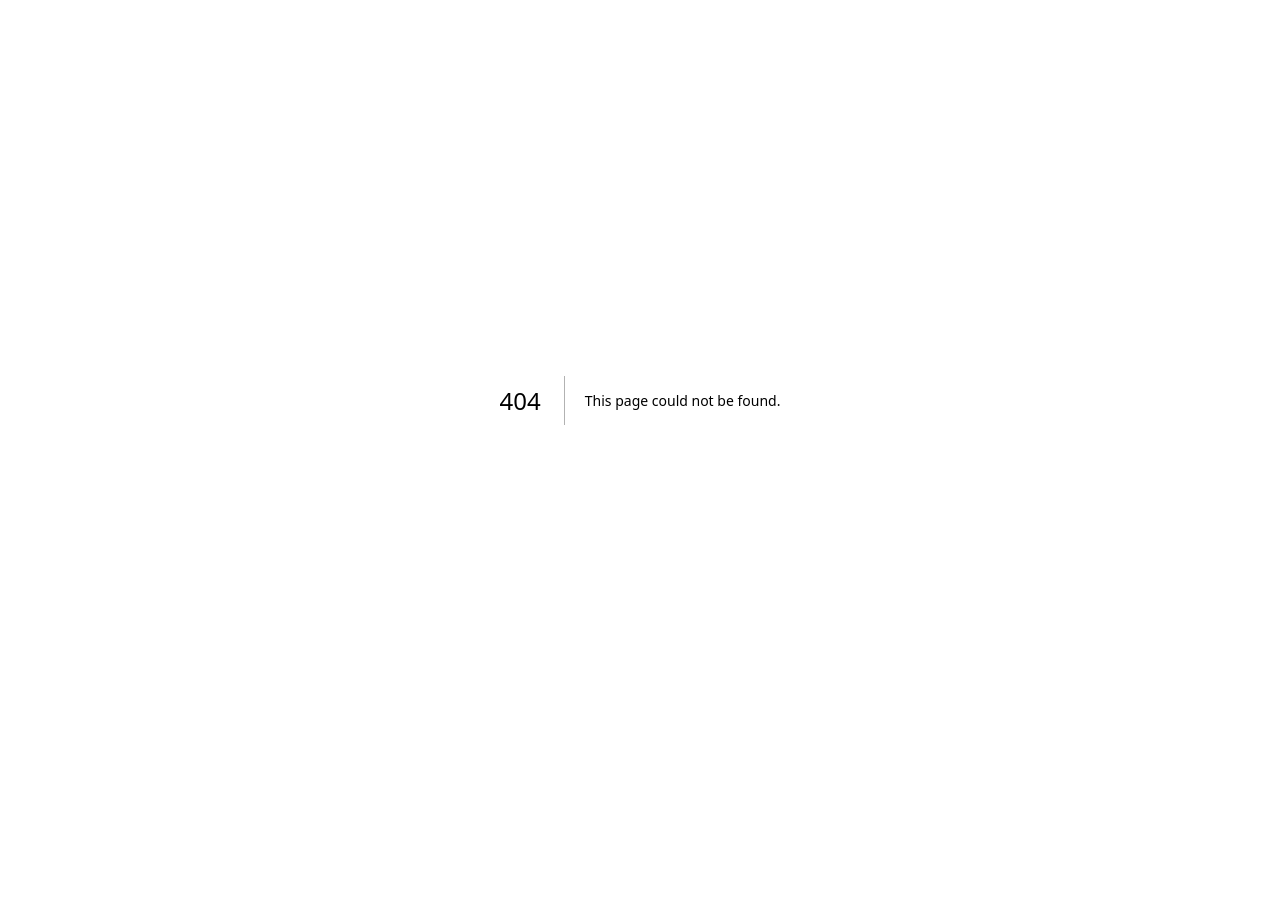
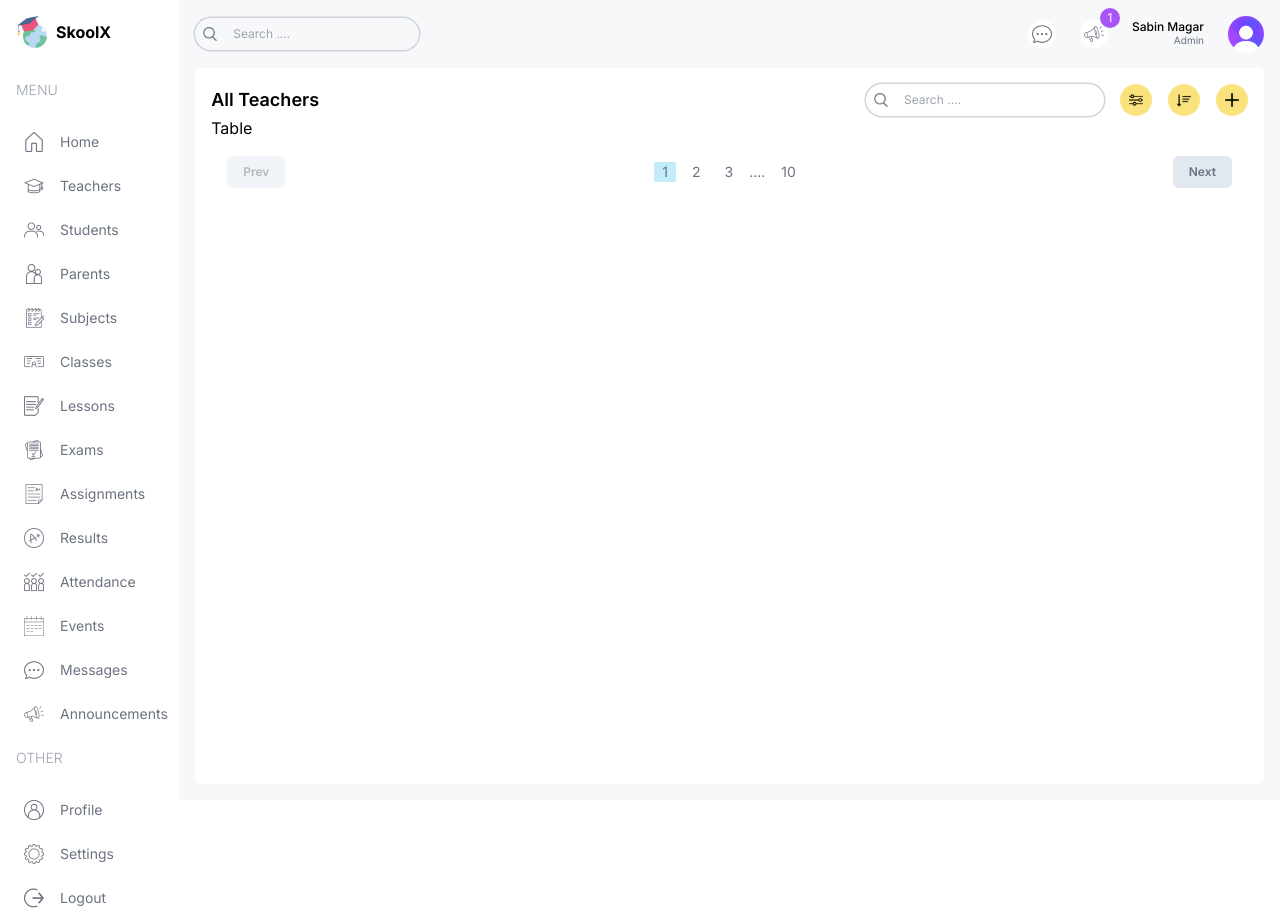
Before and after one commit to Sabin-Magar/Project-SkoolX, a Next.js app: page /list/teachers in a window 1280 px wide. Before the commit this address had no page. Before the commit the page ends 800 px from the top, so only its background shows below. Built offline with nearby package versions, Linux system fonts and the light colour scheme.

Commit message:
list table design with pagination

```diff
--- /dev/null
+++ b/src/app/(dashboard)/list/teachers/page.tsx
@@ -0,0 +1,40 @@
+import Pagination from "@/components/Pagination";
+import Table from "@/components/Table";
+import TableSearch from "@/components/TableSearch";
+import Image from "next/image";
+
+const TeacherListPage = () => {
+  return (
+    <div className="bg-white p-4 rounded-md flex-1 m-4 mt-0">
+      {/* Top section */}
+      <div className="flex items-center justify-between">
+        <h1 className="hidden md:block text-lg font-semibold">All Teachers</h1>
+        <div className="flex flex-col md:flex-row items-center gap-4 w-full md:w-auto">
+          <TableSearch />
+          <div className="flex items-center gap-4 self-end">
+            <button className="w-8 h-8 flex items-center justify-center rounded-full bg-lamaYellow">
+              <Image src="/filter.png" alt="" width={14} height={14} />
+            </button>
+            <button className="w-8 h-8 flex items-center justify-center rounded-full bg-lamaYellow">
+              <Image src="/sort.png" alt="" width={14} height={14} />
+            </button>
+            <button className="w-8 h-8 flex items-center justify-center rounded-full bg-lamaYellow">
+              <Image src="/plus.png" alt="" width={14} height={14} />
+            </button>
+            {/* {role === "admin" && (
+              <FormContainer table="teacher" type="create" />
+            )} */}
+          </div>
+        </div>
+      </div>
+
+      {/* List Section */}
+      <Table />
+
+      {/* Pagination Section */}
+      <Pagination />
+    </div>
+  )
+}
+
+export default TeacherListPage;
--- /dev/null
+++ b/src/components/Pagination.tsx
@@ -0,0 +1,20 @@
+const Pagination = () => {
+  return (
+    <div className="p-4 flex items-center justify-between text-gray-500">
+        <button disabled className="py-2 px-4 rounded-md bg-slate-200 text-xs font-semibold disabled:opacity-50 disabled:cursor-not-allowed">Prev</button>
+
+        <div className="flex items-center gap-2 text-sm">
+            <button className="px-2 rounded-sm bg-lamaSky">1</button>
+            <button className="px-2 rounded-sm ">2</button>
+            <button className="px-2 rounded-sm ">3</button>
+            ....
+            <button className="px-2 rounded-sm ">10</button>
+
+        </div>
+
+        <button  className="py-2 px-4 rounded-md bg-slate-200 text-xs font-semibold disabled:opacity-50 disabled:cursor-not-allowed">Next</button>
+    </div>
+  )
+}
+
+export default Pagination;
--- /dev/null
+++ b/src/components/Table.tsx
@@ -0,0 +1,7 @@
+const Table = () => {
+  return (
+    <div>Table</div>
+  )
+}
+
+export default Table;
--- /dev/null
+++ b/src/components/TableSearch.tsx
@@ -0,0 +1,12 @@
+import Image from "next/image";
+
+const TableSearch = () => {
+  return (
+    <div className="w-full md:w-auto flex items-center gap-2 text-xs rounded-full ring-[1.5px] ring-gray-300 px-2">
+        <Image src="/search.png" alt="search" width={14} height={14} />
+        <input type="text" placeholder="Search ...." className="w-[200px] p-2 bg-transparent outline-none"/>
+    </div>
+  )
+}
+
+export default TableSearch;
```
